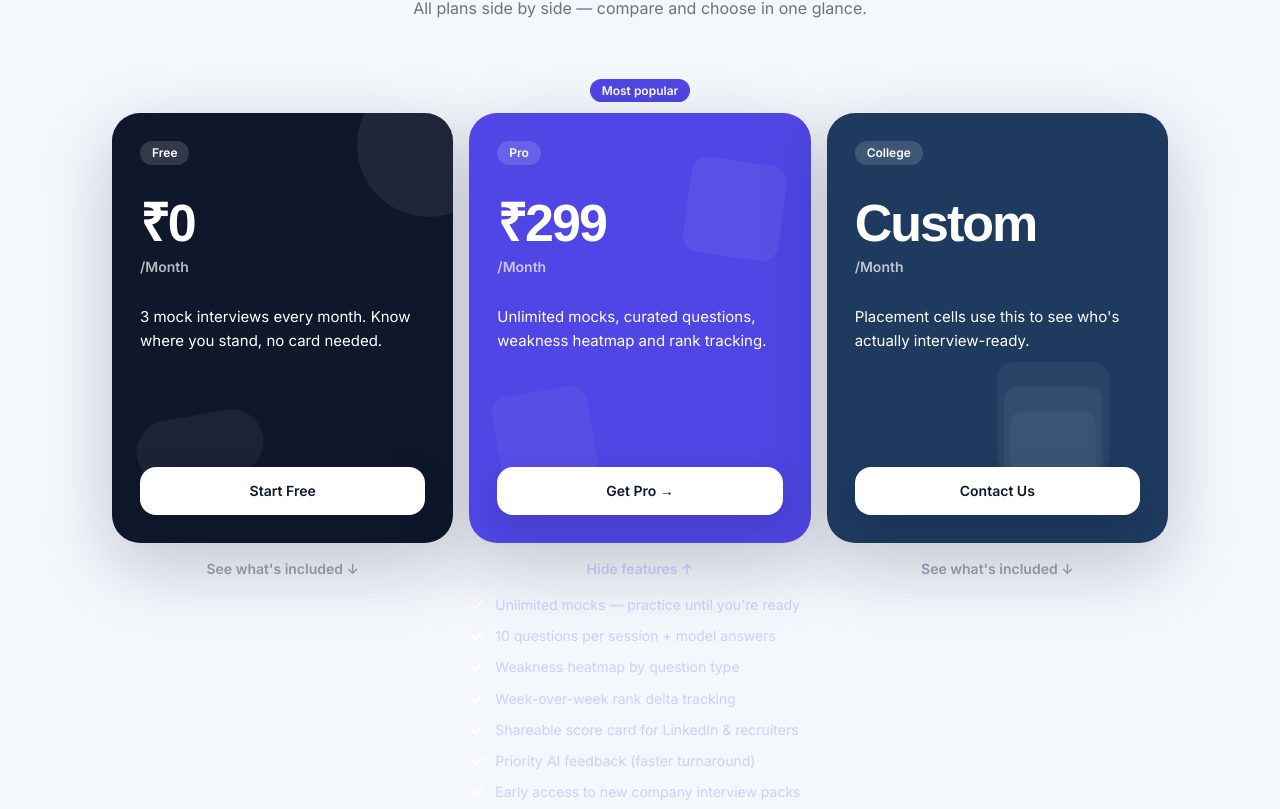
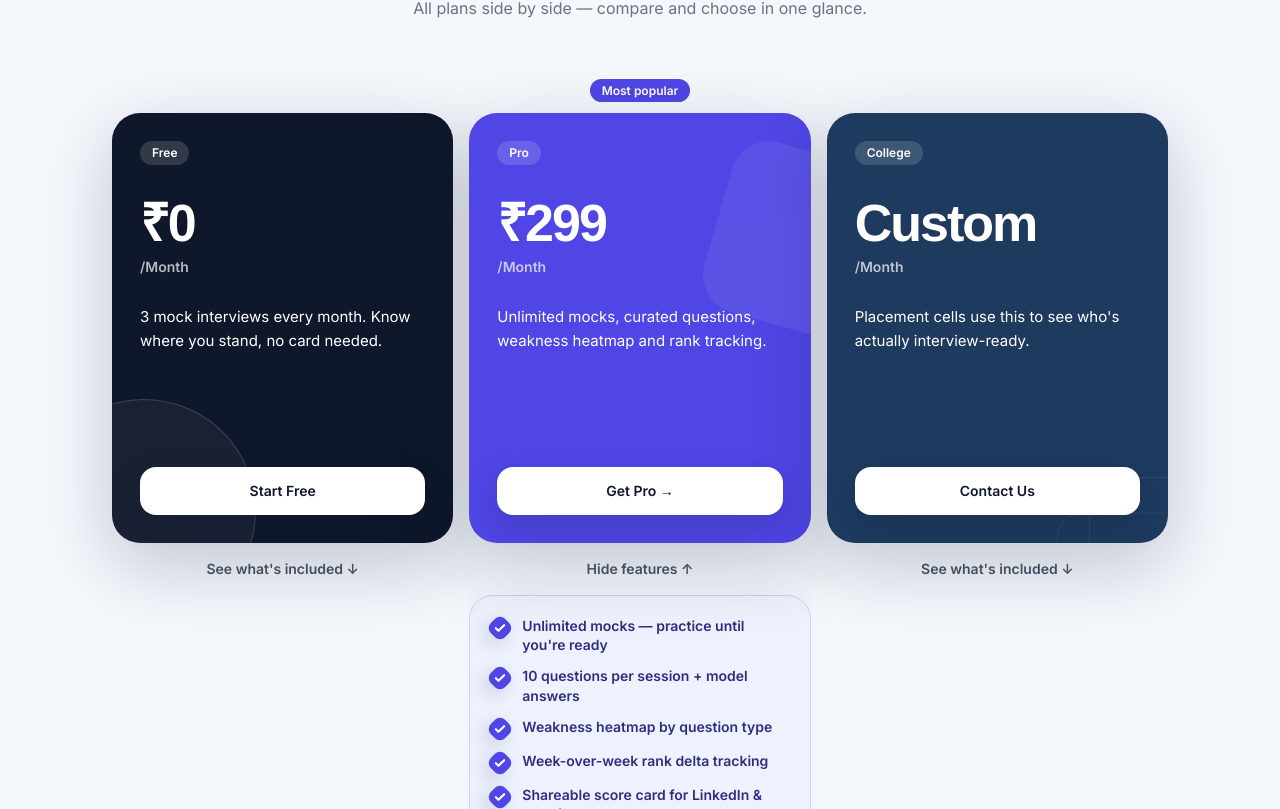
Before and after one commit to Rajat77a/PrepPeer, a Next.js app: page / in a window 1280 px wide. Shown: the part 4611-5420 px from the top of the page. Built offline with nearby package versions, Linux system fonts and the light colour scheme; a web font is replaced by a local one.

Commit message:
Polish squishy pricing visuals

```diff
--- a/components/ui/squishy-pricing.tsx
+++ b/components/ui/squishy-pricing.tsx
@@ -12,7 +12,9 @@ type Plan = {
   cta: string;
   href: string;
   bg: string;
-  textColor: string;
+  accent: string;
+  featurePanel: string;
+  featureText: string;
   features: string[];
   popular?: boolean;
 };
@@ -31,7 +33,9 @@ const plans: Plan[] = [
     cta: "Start Free",
     href: "/interview",
     bg: "bg-[#0F172A]",
-    textColor: "text-slate-400",
+    accent: "#0F172A",
+    featurePanel: "bg-white border-[#CBD5E1]",
+    featureText: "text-[#0F172A]",
     features: [
       "3 full mock interviews every month",
       "5 questions per session with timed flow",
@@ -49,7 +53,9 @@ const plans: Plan[] = [
     cta: "Get Pro →",
     href: "/interview",
     bg: "bg-[#4F46E5]",
-    textColor: "text-indigo-200",
+    accent: "#4F46E5",
+    featurePanel: "bg-[#EEF2FF] border-[#C7D2FE]",
+    featureText: "text-[#312E81]",
     popular: true,
     features: [
       "Unlimited mocks — practice until you're ready",
@@ -69,7 +75,9 @@ const plans: Plan[] = [
     cta: "Contact Us",
     href: "/contact",
     bg: "bg-[#1E3A5F]",
-    textColor: "text-slate-400",
+    accent: "#1E3A5F",
+    featurePanel: "bg-white border-[#CBD5E1]",
+    featureText: "text-[#1E3A5F]",
     features: [
       "Everything in Pro for every enrolled student",
       "Batch readiness dashboard for TPOs",
@@ -109,7 +117,6 @@ export default function SquishyPricing() {
 
 function PricingColumn({ plan }: { plan: Plan }) {
   const [expanded, setExpanded] = useState(plan.id === "pro");
-  const textColor = plan.textColor;
 
   return (
     <div className="flex flex-col items-center">
@@ -171,7 +178,7 @@ function PricingColumn({ plan }: { plan: Plan }) {
       <button
         type="button"
         onClick={() => setExpanded((current) => !current)}
-        className={`mt-4 font-inter text-sm font-semibold ${textColor}`}
+        className="mt-4 font-inter text-sm font-bold text-[#475569] transition-colors hover:text-[#4F46E5]"
       >
         {expanded ? "Hide features ↑" : "See what's included ↓"}
       </button>
@@ -186,10 +193,12 @@ function PricingColumn({ plan }: { plan: Plan }) {
               transition={{ duration: 0.4, ease: "easeInOut" }}
               className="overflow-hidden"
             >
-              <ul className={`space-y-3 pt-4 font-inter text-sm leading-snug ${textColor}`}>
+              <ul
+                className={`mt-4 space-y-3 rounded-3xl border p-5 font-inter text-sm font-semibold leading-snug shadow-[0_18px_48px_rgba(15,23,42,0.08)] ${plan.featurePanel} ${plan.featureText}`}
+              >
                 {plan.features.map((feature) => (
-                  <li key={feature} className="flex items-start gap-2.5">
-                    <CheckIcon />
+                  <li key={feature} className="flex items-start gap-3">
+                    <CheckIcon color={plan.accent} />
                     <span>{feature}</span>
                   </li>
                 ))}
@@ -202,12 +211,16 @@ function PricingColumn({ plan }: { plan: Plan }) {
   );
 }
 
-function CheckIcon() {
+function CheckIcon({ color }: { color: string }) {
   return (
+    <span
+      className="mt-0.5 grid h-5 w-5 shrink-0 rotate-45 place-items-center rounded-[7px] shadow-[0_8px_18px_rgba(15,23,42,0.16)]"
+      style={{ backgroundColor: color }}
+    >
       <svg
         aria-hidden="true"
         viewBox="0 0 16 16"
-      className="mt-0.5 h-4 w-4 shrink-0 text-white"
+        className="h-3.5 w-3.5 -rotate-45 text-white"
         fill="none"
       >
         <path
@@ -215,30 +228,39 @@ function CheckIcon() {
           stroke="currentColor"
           strokeLinecap="round"
           strokeLinejoin="round"
-        strokeWidth="2"
+          strokeWidth="2.4"
         />
       </svg>
+    </span>
   );
 }
 
 function BGComponent1() {
   return (
-    <motion.div className="absolute inset-0 opacity-35" aria-hidden>
+    <motion.div className="absolute inset-0 opacity-45" aria-hidden>
       <motion.div
-        className="absolute -right-12 -top-10 h-36 w-36 rounded-full bg-white/20"
+        className="absolute -right-24 -top-24 h-64 w-64 rounded-full bg-white/18"
         variants={{
-          rest: { borderRadius: "999px", scale: 1, rotate: 0 },
-          hover: { borderRadius: "42% 58% 60% 40%", scale: 1.18, rotate: 18 },
+          rest: { x: 0, y: 0, scale: 1, rotate: 0 },
+          hover: { x: -72, y: 84, scale: 1.22, rotate: 18 },
         }}
         transition={TRANSITION}
       />
       <motion.div
-        className="absolute bottom-16 left-6 h-16 w-32 rounded-[999px] bg-white/15"
+        className="absolute -bottom-20 -left-20 h-56 w-56 rounded-full border border-white/35 bg-white/10"
         variants={{
-          rest: { borderRadius: "999px", rotate: -10, x: 0 },
-          hover: { borderRadius: "45% 55% 35% 65%", rotate: 8, x: 18 },
+          rest: { x: 0, y: 0, scale: 1, rotate: -12 },
+          hover: { x: 78, y: -74, scale: 1.12, rotate: 12 },
         }}
         transition={{ ...TRANSITION, delay: 0.06 }}
+      />
+      <motion.div
+        className="absolute left-8 top-36 h-28 w-44 rounded-full bg-white/12 blur-[1px]"
+        variants={{
+          rest: { x: -36, y: 24, scale: 0.9, rotate: -16 },
+          hover: { x: 56, y: 8, scale: 1.18, rotate: 6 },
+        }}
+        transition={{ ...TRANSITION, delay: 0.1 }}
       />
     </motion.div>
   );
@@ -246,22 +268,30 @@ function BGComponent1() {
 
 function BGComponent2() {
   return (
-    <motion.div className="absolute inset-0 opacity-30" aria-hidden>
+    <motion.div className="absolute inset-0 opacity-35" aria-hidden>
       <motion.div
-        className="absolute right-7 top-12 h-24 w-24 rounded-2xl bg-white/20"
+        className="absolute -right-20 top-10 h-44 w-44 rounded-[38px] bg-white/20"
         variants={{
-          rest: { x: 0, y: 0, rotate: 8 },
-          hover: { x: -34, y: 54, rotate: -10 },
+          rest: { x: 0, y: 0, rotate: 16, scale: 1 },
+          hover: { x: -88, y: 70, rotate: -14, scale: 1.18 },
         }}
         transition={TRANSITION}
       />
       <motion.div
-        className="absolute bottom-14 left-7 h-24 w-24 rounded-2xl bg-white/15"
+        className="absolute -bottom-16 -left-16 h-44 w-44 rounded-[38px] bg-white/16"
         variants={{
-          rest: { x: 0, y: 0, rotate: -10 },
-          hover: { x: 42, y: -58, rotate: 12 },
+          rest: { x: 0, y: 0, rotate: -18, scale: 1 },
+          hover: { x: 92, y: -78, rotate: 15, scale: 1.12 },
         }}
         transition={{ ...TRANSITION, delay: 0.04 }}
+      />
+      <motion.div
+        className="absolute left-1/2 top-1/2 h-28 w-56 rounded-[32px] bg-white/14"
+        variants={{
+          rest: { x: -140, y: -120, rotate: 28, scale: 0.85 },
+          hover: { x: -112, y: -44, rotate: -4, scale: 1.08 },
+        }}
+        transition={{ ...TRANSITION, delay: 0.08 }}
       />
     </motion.div>
   );
@@ -269,18 +299,26 @@ function BGComponent2() {
 
 function BGComponent3() {
   return (
-    <motion.div className="absolute inset-0 opacity-35" aria-hidden>
+    <motion.div className="absolute inset-0 opacity-40" aria-hidden>
       {[0, 1, 2].map((index) => (
         <motion.div
           key={index}
-          className="absolute left-1/2 top-[58%] h-28 w-28 -translate-x-1/2 rotate-45 rounded-2xl bg-white/15"
+          className="absolute left-1/2 top-[66%] h-40 w-40 -translate-x-1/2 rotate-45 rounded-[30px] border border-white/20 bg-white/14"
           variants={{
-            rest: { y: index * 18, scale: 1 - index * 0.12 },
-            hover: { y: -20 - index * 8, scale: 1.04 - index * 0.1 },
+            rest: { x: 92 - index * 42, y: 80 + index * 26, scale: 1 - index * 0.12 },
+            hover: { x: 14 - index * 14, y: -90 - index * 18, scale: 1.16 - index * 0.08 },
           }}
           transition={{ ...TRANSITION, delay: index * 0.06 }}
         />
       ))}
+      <motion.div
+        className="absolute -right-16 top-12 h-48 w-48 rounded-full bg-white/12"
+        variants={{
+          rest: { x: 0, y: 0, scale: 1 },
+          hover: { x: -86, y: 84, scale: 1.18 },
+        }}
+        transition={{ ...TRANSITION, delay: 0.05 }}
+      />
     </motion.div>
   );
 }
```
Lines whose indentation alone changed are shown as unchanged.
